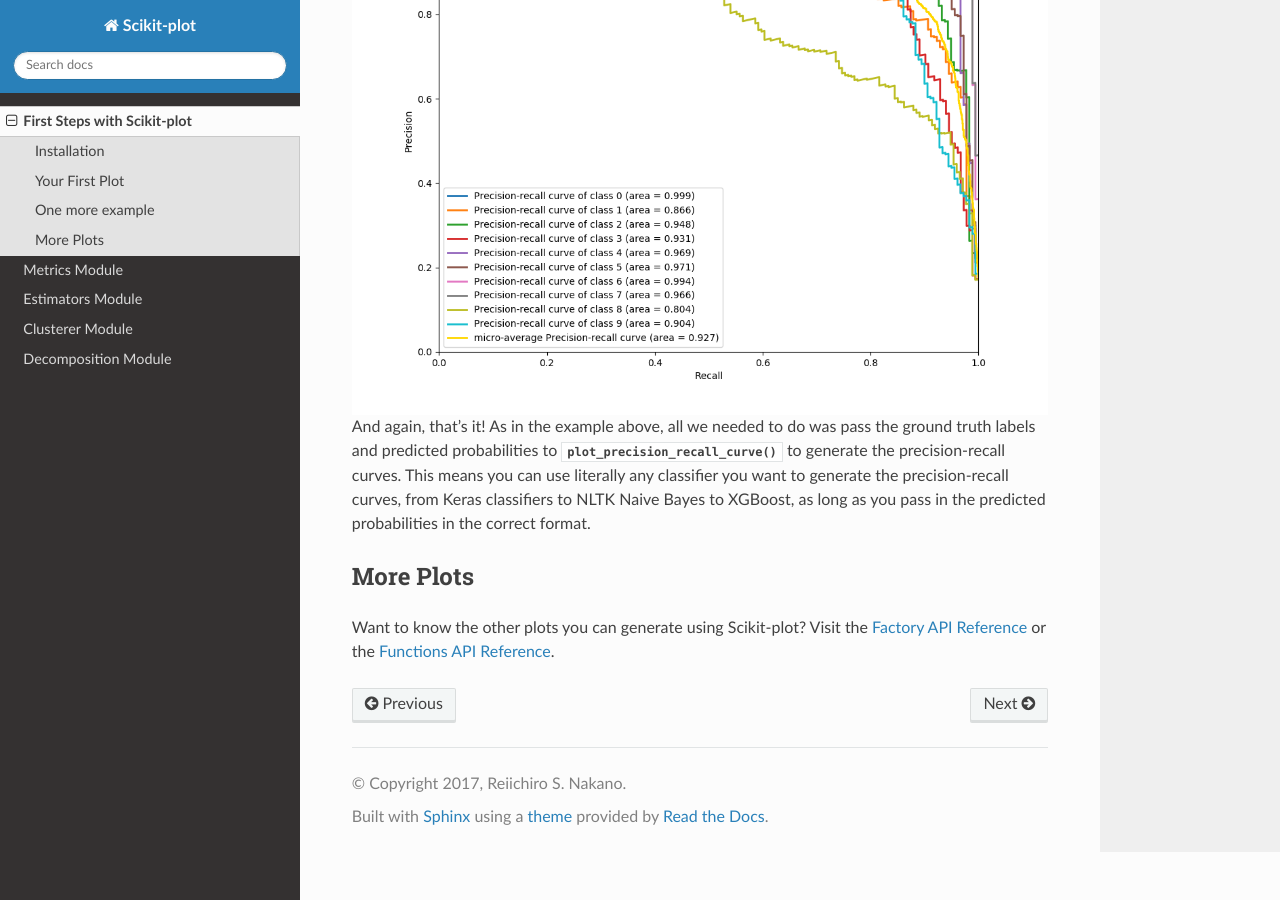
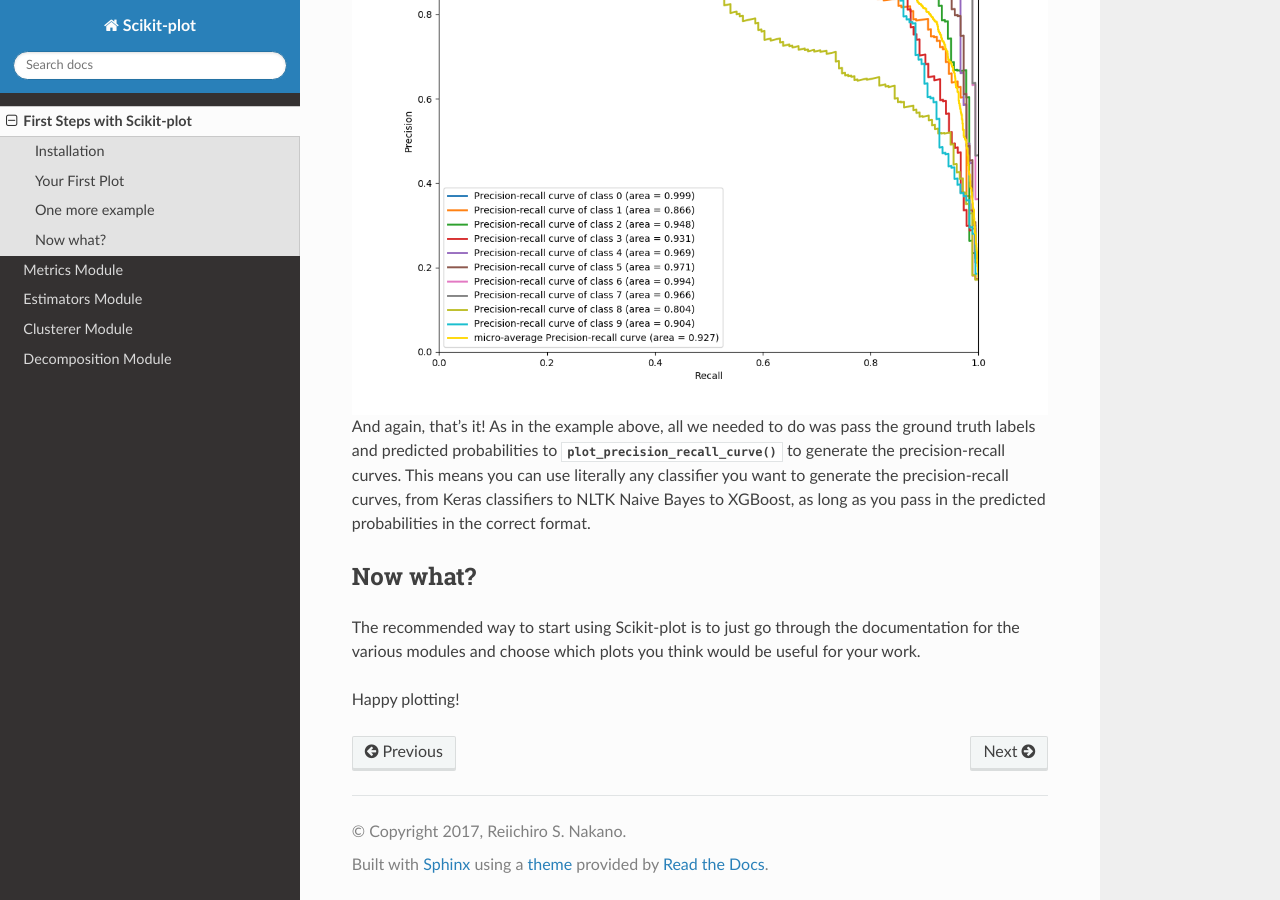
Before and after one commit to reiinakano/scikit-plot, a Sphinx documentation site: the page built from docs/Quickstart.rst, in a window 1280 px wide and 900 px high, scrolled down 3154 px. Built offline with Sphinx 7.4.7 and the Read the Docs theme 2.0.0, drawn with Linux system fonts in a browser that asks for light colours.

Commit message:
Adjust quickstart and index

```diff
--- a/docs/Quickstart.rst
+++ b/docs/Quickstart.rst
@@ -88,9 +88,11 @@ Here's a quick example to generate the precision-recall curves of a Keras classi
    :align: center
    :alt: Precision Recall Curves
 
-And again, that's it! As in the example above, all we needed to do was pass the ground truth labels and predicted probabilities to :func:`~scikitplot.plotters.plot_precision_recall_curve` to generate the precision-recall curves. This means you can use literally any classifier you want to generate the precision-recall curves, from Keras classifiers to NLTK Naive Bayes to XGBoost, as long as you pass in the predicted probabilities in the correct format.
+And again, that's it! As in the example above, all we needed to do was pass the ground truth labels and predicted probabilities to :func:`~scikitplot.metrics.plot_precision_recall_curve` to generate the precision-recall curves. This means you can use literally any classifier you want to generate the precision-recall curves, from Keras classifiers to NLTK Naive Bayes to XGBoost, as long as you pass in the predicted probabilities in the correct format.
 
-More Plots
-----------
+Now what?
+---------
 
-Want to know the other plots you can generate using Scikit-plot? Visit the :ref:`factoryapidocs` or the :ref:`functionsapidocs`.
+The recommended way to start using Scikit-plot is to just go through the documentation for the various modules and choose which plots you think would be useful for your work.
+
+Happy plotting!
```
Also changed, not shown: docs/index.rst (+14 -0 lines).
